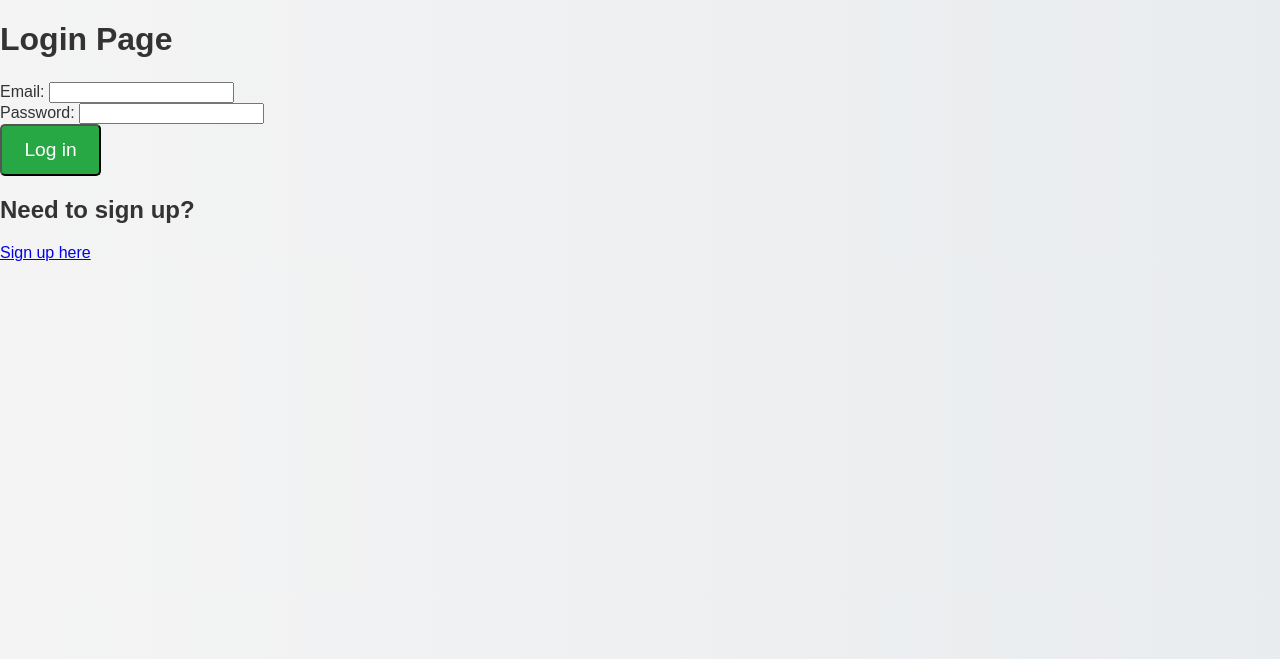
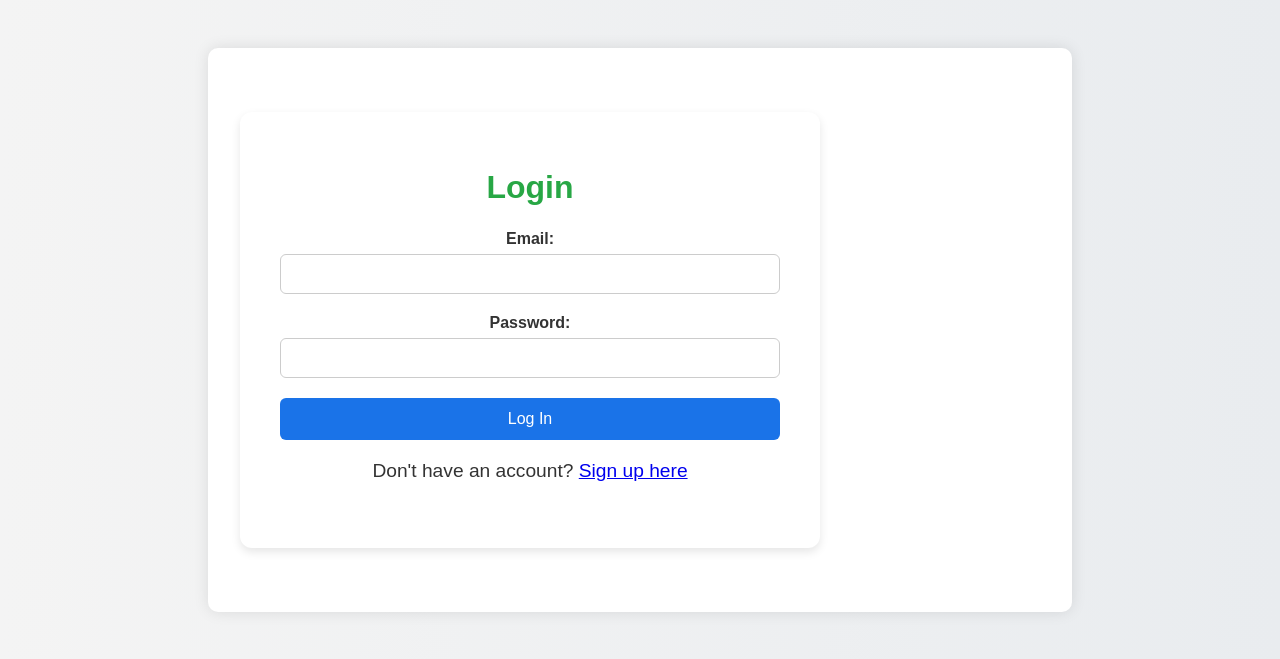
Before and after one commit to adriantoby/SEOProject2, a Flask app: page /login in a window 1280 px wide. Shown: the part 69-728 px from the top of the page. Run offline with Flask 3, Linux system fonts and the light colour scheme.

Commit message:
Fixed Log In page HTML

```diff
--- a/templates/login.html
+++ b/templates/login.html
@@ -2,27 +2,38 @@
 <html>
   <head>
     <link rel="stylesheet" href="static/style.css" type="text/css">
+    <title>Login | SmartInvest</title>
   </head>
   <body>
     <header>
       <h1>SmartInvest</h1>
+      <!-- Uncomment when nav is ready -->
       <!-- <nav>
         <a href="home">Home</a>
         <a href="trade">Trade</a>
         <a href="assistant">Ask Gemini</a>
       </nav> -->
     </header>
-    <h1>Login Page</h1>
-    <form method="post">
-      <label for="email">Email:</label>
-      <input type="email" id="email" name="email" required>
-      <br>
-      <label for="password">Password:</label>
-      <input type="password" id="password" name="password" required>
-      <br>
-      <button type="submit">Log in</button>
-    </form>
-    <h2>Need to sign up?</h2>
-      <a href="signup">Sign up here</a>
+
+    <main>
+      <section class="content-section">
+        <h2>Login</h2>
+        <form method="post">
+          <div class="form-group">
+            <label class="form-control-label" for="email">Email:</label>
+            <input class="form-control" type="email" id="email" name="email" required>
+          </div>
+
+          <div class="form-group">
+            <label class="form-control-label" for="password">Password:</label>
+            <input class="form-control" type="password" id="password" name="password" required>
+          </div>
+
+          <button class="btn" type="submit">Log In</button>
+        </form>
+
+        <p style="margin-top: 1rem;">Don't have an account? <a href="signup">Sign up here</a></p>
+      </section>
+    </main>
   </body>
 </html>
```
Also changed, not shown: static/style.css (line endings or trailing spaces).
